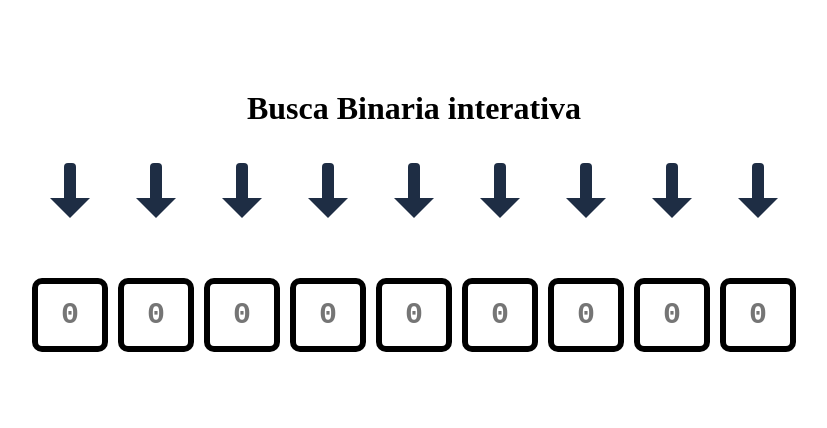
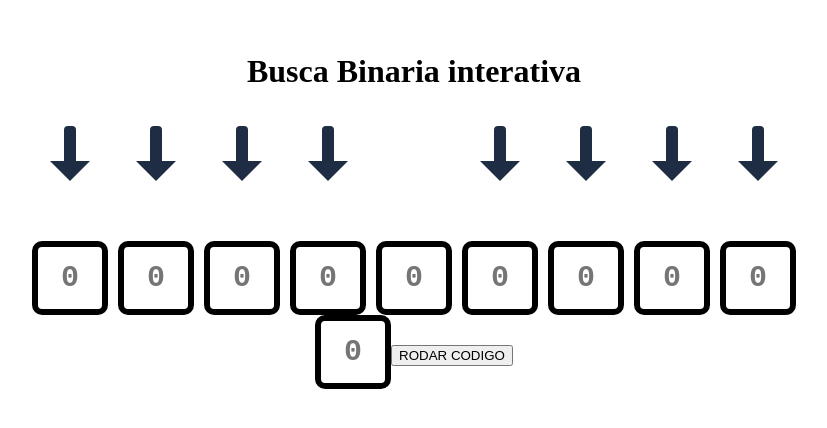
Before and after one commit to GUGOFO/Estudos-React, a React (Vite) app: page / in a window 1280 px wide. Shown: the part 190-618 px from the top of the page, without its empty margins (226-1053 px from the left). Built offline with nearby package versions, Linux system fonts and the light colour scheme.

Commit message:
Condiçõeos de parada

```diff
--- a/src/jsx/_Projetos/BuscaBinaria/BuscaBinaria.jsx
+++ b/src/jsx/_Projetos/BuscaBinaria/BuscaBinaria.jsx
@@ -4,7 +4,8 @@ import Styles from "./BuscaBinaria.module.css"
 
 function BuscaBinaria(){
 
-    const [numeros, setNumeros] = useState([0,0,0,0,0,0,0,0,0]);
+    const [numeros, setNumeros] = useState([NaN,NaN,NaN,NaN,NaN,NaN,NaN,NaN,NaN]);
+    const [numeroEscolhido, setNumeroEscolhido] = useState(NaN);
     let index = -1;
 
     function modificação(e){
@@ -19,6 +20,29 @@ function BuscaBinaria(){
         });
     }
 
+    function modificarEscolha(e){
+        const valor = parseInt(e.target.value);
+        setNumeroEscolhido(n => n = valor);
+    }
+
+    function rodar(){
+        let numeroNaoDefinido = 0;
+        numeros.forEach(numero => { if(Number.isNaN(numero)) numeroNaoDefinido++})
+
+        if(numeroNaoDefinido || ordemIncorreta() || Number.isNaN(numeroEscolhido)){
+            console.log(ordemIncorreta())
+            console.log(numeroNaoDefinido);
+            console.log(numeroEscolhido);
+            console.log(numeros)
+        }
+    }
+
+    function ordemIncorreta(){
+        for(let i = 0; i < numeros.length - 2; i++)
+            if(numeros[i] >= numeros[i + 1]) return true;
+        return false;
+    }
+
     return(
         <div className="divBuscaBinaria">
             <h1 className="titulo">Busca Binaria interativa</h1>
@@ -28,13 +52,17 @@ function BuscaBinaria(){
                 {numeros.map((numero, id) => {
                     return (
                         <div className={Styles.node} key={id}>
-                            <div className={Styles.setaParaBaixo}></div>
+                            <div className={Styles.setaParaBaixo} style={index + 1 == 4 ? {visibility: "hidden"} : {display: "visible"}} ></div>
                             <input type="number" className={Styles.numero} id={`numero${++index}`} placeholder="0" onChange={(e) => modificação(e)}/>
                         </div>
                     )
                 })}
 
             </div>
+
+            <input type="number" className={Styles.numero} placeholder="0" onChange={(e) => modificarEscolha(e)}/>
+            <button onClick={() => rodar()}>RODAR CODIGO</button>
+
         </div>
     )
 
```
